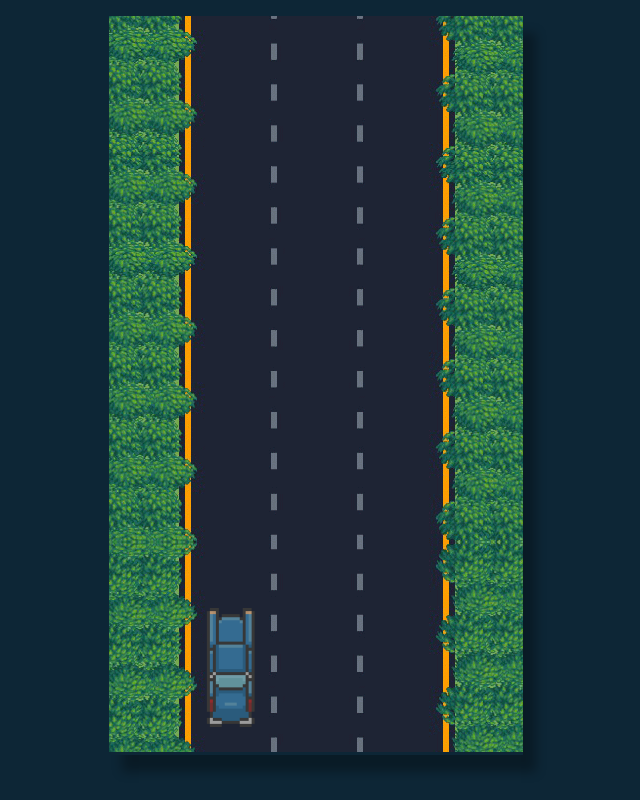
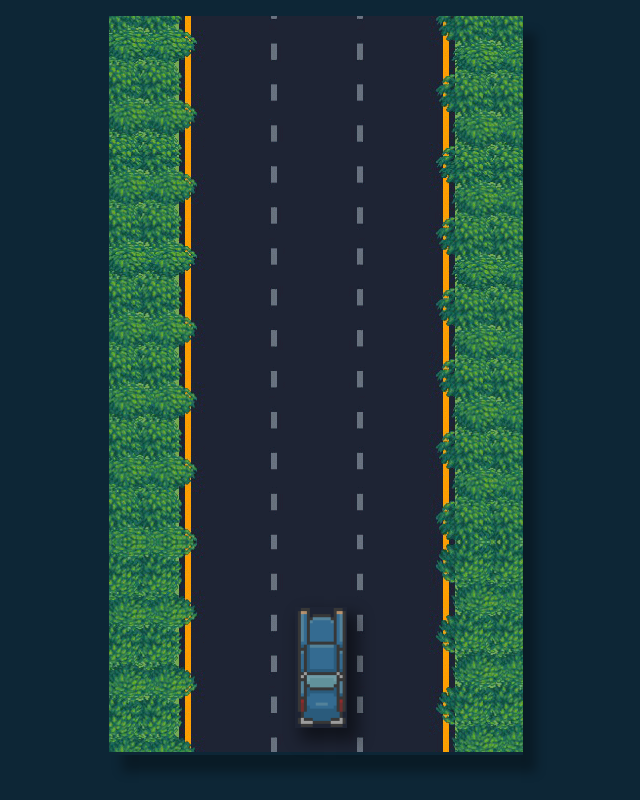
Before and after one commit to danillog/game-car, a React (Create React App) app: page / in a window 1280 px wide. Shown: the whole page, without its empty margins (331-971 px from the left). Built offline with nearby package versions, Linux system fonts and the light colour scheme.

Commit message:
car movement

```diff
--- a/src/App.js
+++ b/src/App.js
@@ -1,6 +1,5 @@
 import React from 'react';
-import Background from './components/background';
-import CarBlue from './components/CarBlue';
+import Main from './components/Main';
 import './style.css';
 import GlobalStyle from './style/global';
 
@@ -8,8 +7,7 @@ function App() {
   return (
     <div className="App">
       <GlobalStyle />
-        <Background />
-        <CarBlue className="left" />
+      <Main />
     </div>
   );
 }
--- a/src/components/CarBlue/index.js
+++ b/src/components/CarBlue/index.js
@@ -2,10 +2,11 @@ import React from 'react';
 import carPlayer from '../../assets/images/carBlue.png';
 import { CarImage } from './style';
 
-export default function CarBlue(){
+export default function CarBlue(props){
   return(
     <div>
-      <CarImage src={carPlayer} alt="Carro do jogador"  className=" Left normal"/>
+      <CarImage src={carPlayer} alt="Carro do jogador"
+        className={props.position + " " +  props.fast }/>
     </div>
   );
 }
--- a/src/components/CarBlue/style.js
+++ b/src/components/CarBlue/style.js
@@ -2,7 +2,8 @@ import styled from 'styled-components';
 
 export const CarImage = styled.img`
   position: absolute;
-  transition: cubic-bezier(0.39, 0.575, 0.565, 1);
+  transition: 0.5s;
+  box-shadow:8px 10px 15px 3px #00000078;
 
   &.Left{
     left: 23%;
--- /dev/null
+++ b/src/components/Main/index.js
@@ -0,0 +1,28 @@
+import React, { useEffect, useState } from 'react';
+import Background from '../Background';
+import CarBlue from '../CarBlue';
+
+export default function Main(){
+  const [position, setPosition] = useState('Middle');
+  const [velocity, setVelocity] = useState('normal');
+
+  function positionCar({ key}){
+    if(key=== 'a' || key === 'A'){
+      setPosition('Left')
+    }else if( key === 's' || key === 'S' ){
+      setPosition('Middle')
+    }else if(key === 'd' || key === 'D'){
+      setPosition('Right')
+    }
+  }
+
+  useEffect(()=> {
+    window.addEventListener('keydown', positionCar);
+  },[])
+  return(
+    <>
+      <Background />
+      <CarBlue position={position} fast={velocity} />
+    </>
+  );
+}
```
Also changed, not shown: src/components/Background/index.js (renamed from src/components/background/index.js), 1 other file (tests, documents, lock files or other folders).
